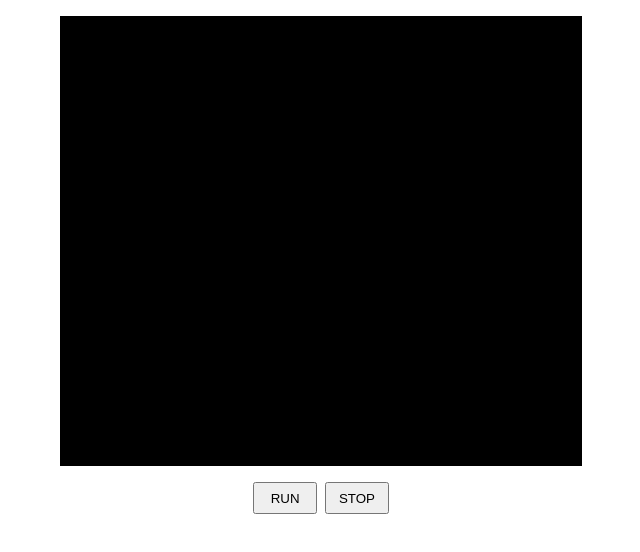
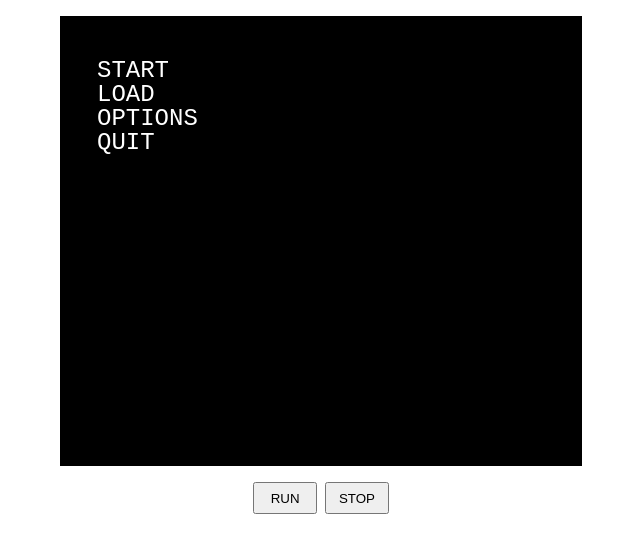
Before and after one commit to LiarleyCodie/Game-Menu, a plain HTML site: page index.html in a window 1280 px wide. Both pictures are taken after a click on the button "RUN". Shown: the whole page, without its empty margins (319-959 px from the left). Drawn offline with Linux system fonts and the light colour scheme.

Commit message:
Menu options drawn

```diff
--- a/index.html
+++ b/index.html
@@ -21,5 +21,6 @@
   <script src="src/js/main.js"></script>
 
   <script src="src/js/objects/background.js"></script>
+  <script src="src/js/objects/menu.js"></script>
 </body>
 </html>
--- a/src/css/index.css
+++ b/src/css/index.css
@@ -16,7 +16,6 @@ body {
 canvas {
   margin: 1rem;
   border: 1px solid black;
-  image-rendering: pixelated;
 }
 
 button {
--- a/src/js/main.js
+++ b/src/js/main.js
@@ -3,10 +3,13 @@ const game = {
   ctx: this.canvas.getContext("2d"),
   running: false,
   loop: undefined,
-  initialize: function (width, height) {
+  currentFrame: 0,
+  initialize: function (width, height, bilinearFilter = false) {
     this.canvas.width = width
     this.canvas.height = height
-    this.ctx.imageSmoothingEnabled = false
+    this.ctx.imageSmoothingEnabled = bilinearFilter
+    if (!bilinearFilter) this.canvas.style.imageRendering = "pixelated"
+
   },
   fluxcontrol: function (runEl, stopEl, create, update) {
     if (runEl && stopEl) {
@@ -33,17 +36,14 @@ const game = {
             this.running = false
             console.log("[STOPPED!]")
           }
-        } else {
-          console.log("You cannot use the `fluxcontrol()` method before declare the `run` and `stop` elements!")
-          console.log("Declare then as HTML elements using: `run` for the run button element and `stop` for the stop button element.")
         }
       }
     }
-  }
+  },
 }
 const ctx = game.ctx
 const runEl = document.querySelector("#run")
 const stopEl = document.querySelector("#stop")
 
-game.initialize(520, 448)
+game.initialize(520, 448, false)
 game.fluxcontrol(runEl, stopEl, create, update)
--- /dev/null
+++ b/src/js/objects/menu.js
@@ -0,0 +1,22 @@
+const menu = {
+  position: {
+    x: 36, y: 36
+  },
+  fontSize: 24,
+  options: [
+    { title: "START" },
+    { title: "LOAD" },
+    { title: "OPTIONS" },
+    { title: "QUIT" },
+  ],
+  draw: function() {
+    for (let i = 0; i < this.options.length; i++) {
+      ctx.fillStyle = "white"
+      ctx.font = `${this.fontSize}px monospace`
+      ctx.fillText(
+        this.options[i].title,
+        this.position.x,
+        this.position.y + (this.fontSize * (i + 1)))
+    }
+  }
+}
--- a/src/js/update.js
+++ b/src/js/update.js
@@ -1,6 +1,7 @@
 // THIS IS THE MAIN UPDATE FUNCTION!
 function update() {
   background.draw()
+  menu.draw()
 
   game.loop = requestAnimationFrame(update)
 }
```
